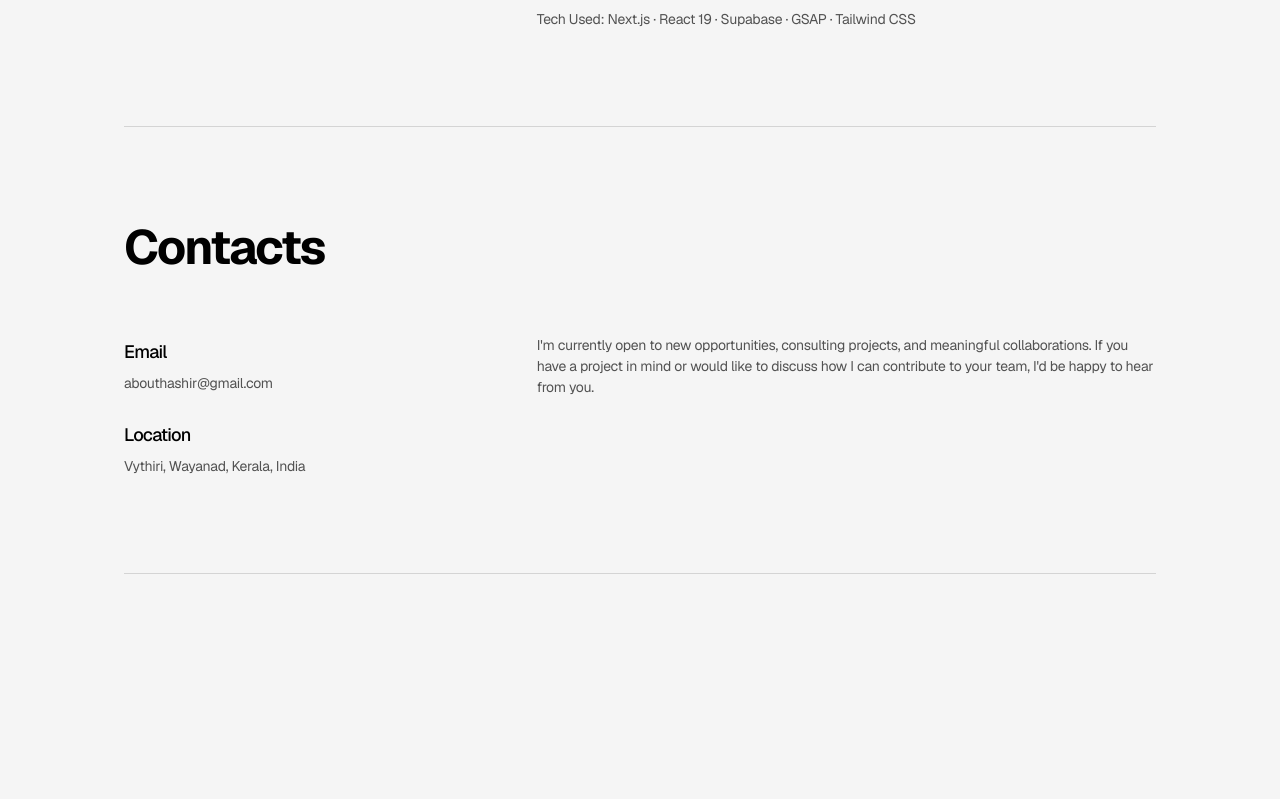
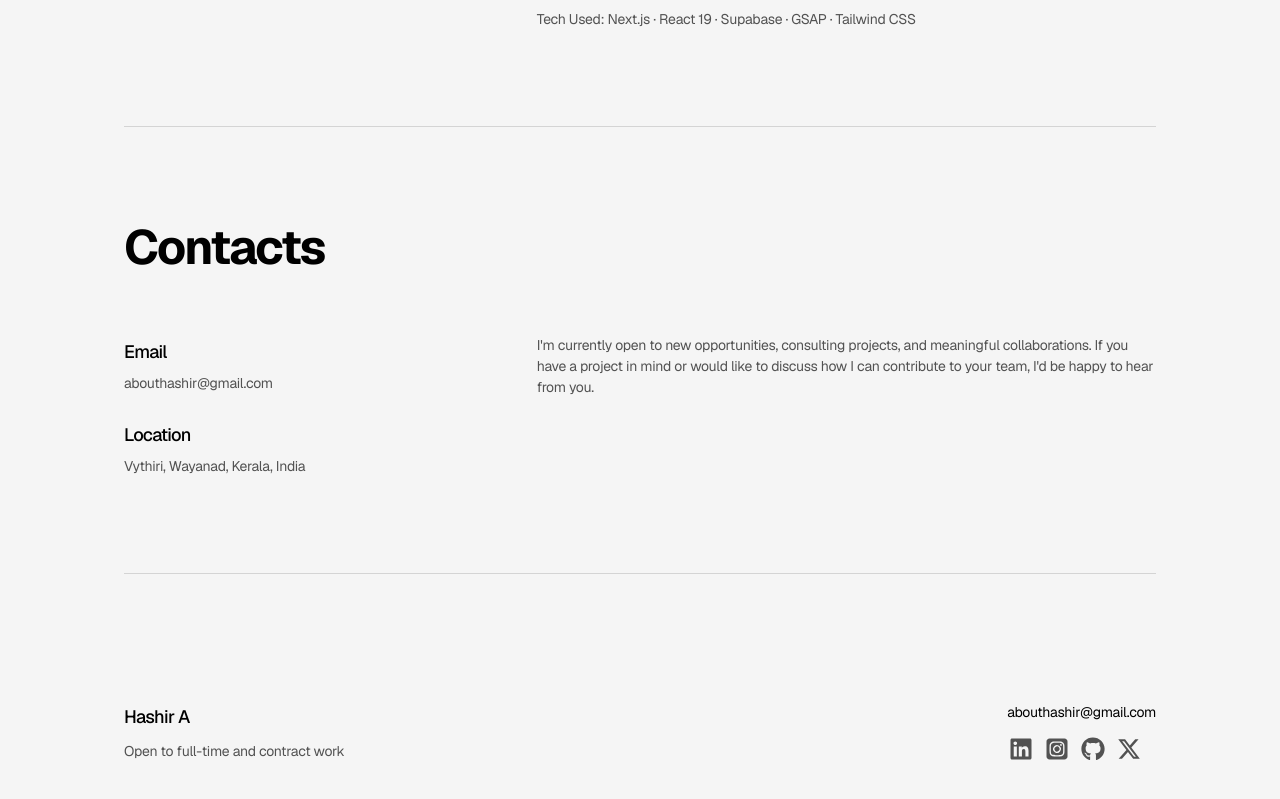
Before and after one commit to abouthashir/portfolio, a React (Vite) app: page / in a window 1280 px wide. Shown: the part 2130-2929 px from the top of the page. Before the commit the page ends 2768 px from the top, so only its background shows below. Built offline with nearby package versions, Linux system fonts and the light colour scheme.

Commit message:
Add Footer with email and social links

```diff
--- a/src/App.tsx
+++ b/src/App.tsx
@@ -5,6 +5,7 @@
 import Skills from "./components/Skills"
 import Projects from "./components/Projects"
 import Contact from "./components/Contact"
+import Footer from "./components/Footer"
 
 function App() {
   return (
@@ -32,6 +33,9 @@
         </Reveal>
         <hr className="border-border" />
       </main>
+      <Reveal>
+        <Footer name="Hashir A" email="abouthashir@gmail.com" />
+      </Reveal>
     </div>
   )
 }
--- /dev/null
+++ b/src/components/Footer.tsx
@@ -0,0 +1,29 @@
+import SocialLinks from './SocialLinks'
+
+type FooterProps = {
+    name: string
+    email: string
+}
+
+function Footer({ name, email }: FooterProps) {
+    return (
+        <footer className="mt-24 flex flex-col gap-6 py-8 md:flex-row md:items-start md:justify-between">
+            <div className="flex flex-col gap-2">
+                <p className="text-lg font-medium">{name}</p>
+                <p className="text-sm text-muted">Open to full-time and contract work</p>
+            </div>
+
+            <div className="flex flex-col items-start gap-3">
+                <a
+                    href={`mailto:${email}`}
+                    className="text-sm underline-offset-4 hover:underline focus-visible:outline-2 focus-visible:outline-offset-2 focus-visible:outline-foreground"
+                >
+                    {email}
+                </a>
+                <SocialLinks />
+            </div>
+        </footer>
+    )
+}
+
+export default Footer
```
